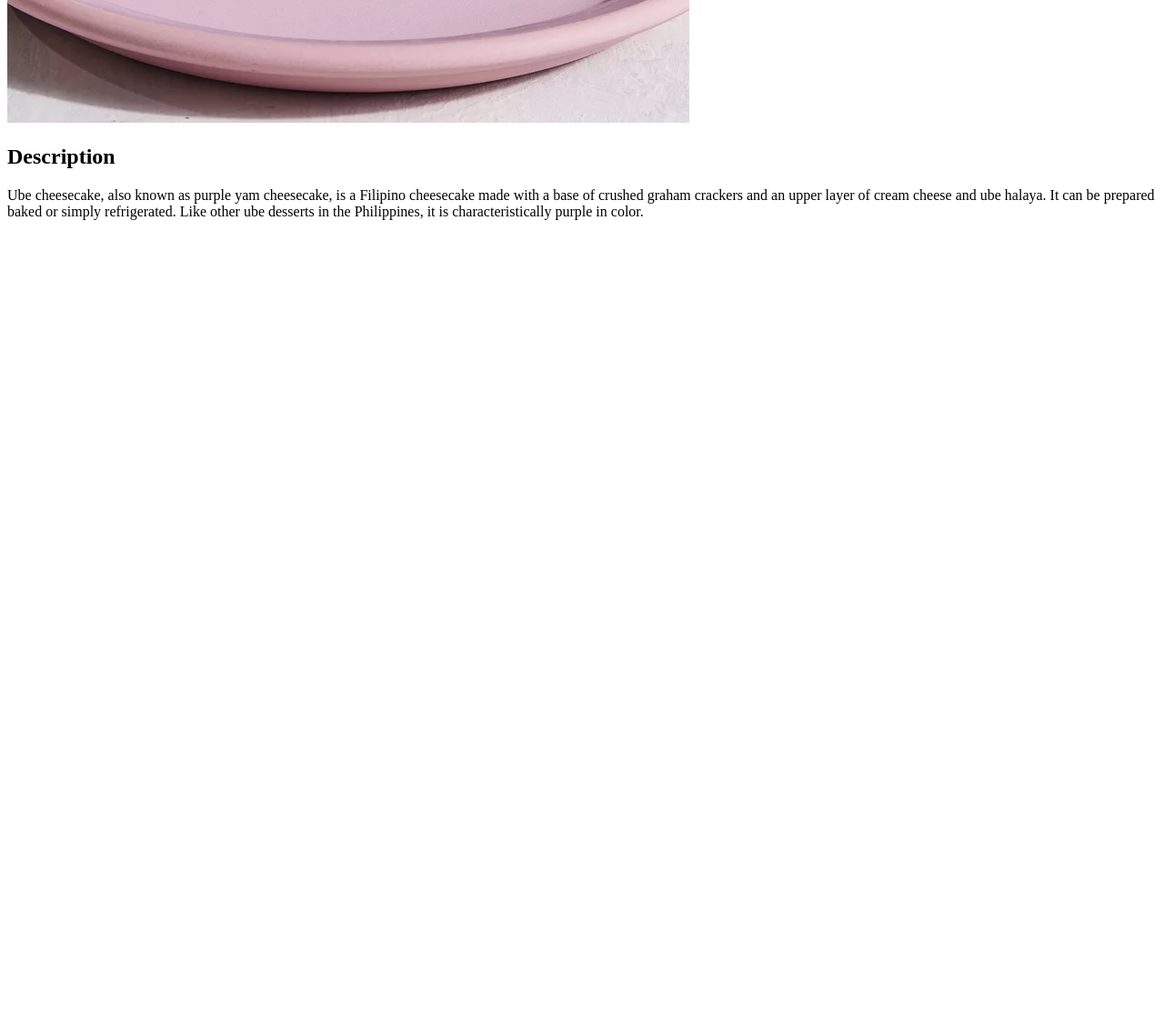
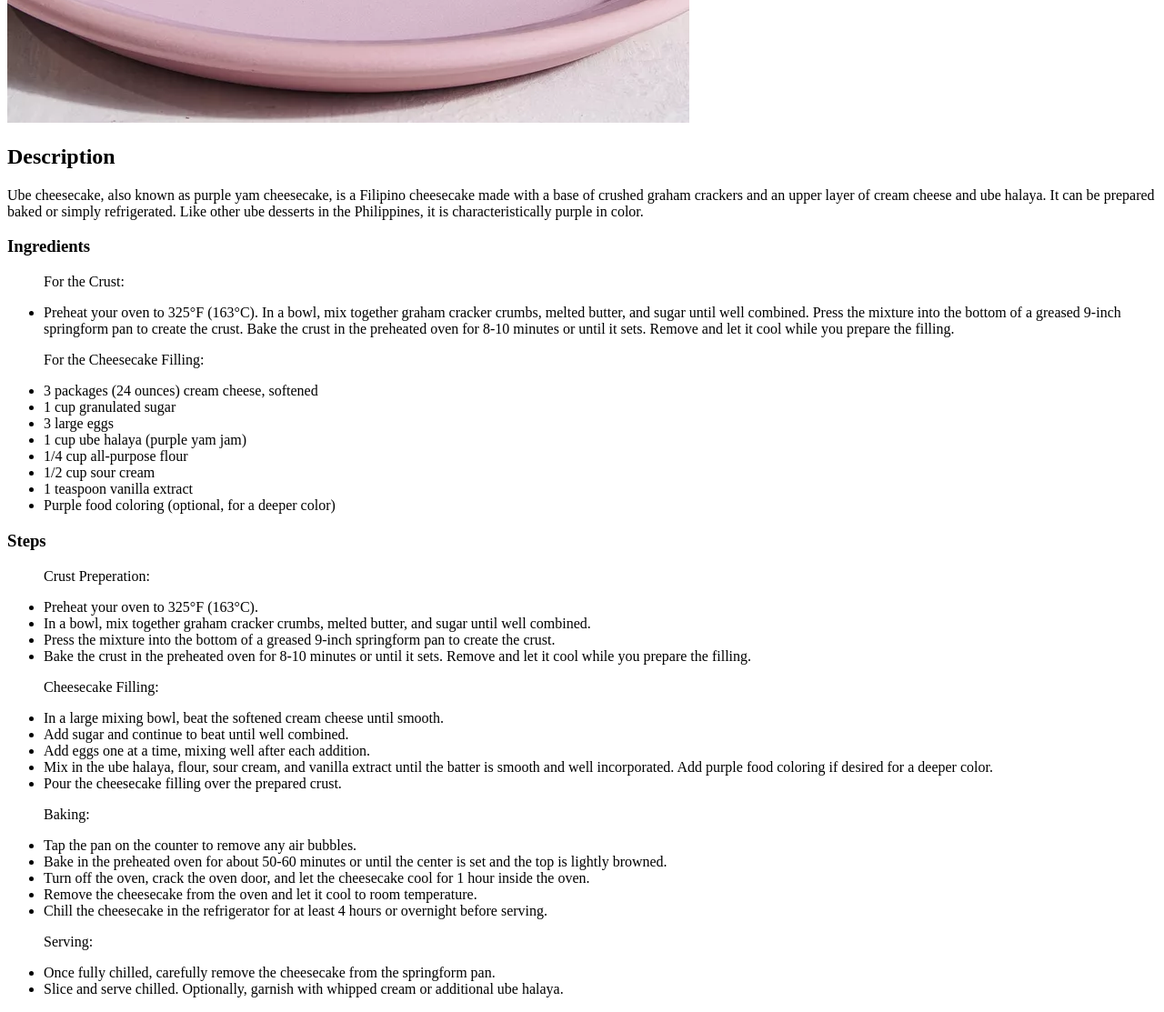
Before and after one commit to Sleepy-Leo/odin-recipes, a plain HTML site: page recipes/ube.html in a window 1280 px wide. Shown: the part 508-1621 px from the top of the page at 91% size. Before the commit the page ends 800 px from the top, so only its background shows below. Drawn offline with Linux system fonts and the light colour scheme.

Commit message:
Last of the progress regarding odin-recipes foundation. Added Ingredients and Steps to existing recipes, and a new page for Cinnamon Rolls.

```diff
--- a/recipes/ube.html
+++ b/recipes/ube.html
@@ -10,7 +10,57 @@
         <img src="ube.png" alt="A picture of Ube Cheesecake.">
 
         <h2>Description</h2>
+        <p>Ube cheesecake, also known as purple yam cheesecake, is a Filipino cheesecake made with a base of crushed graham crackers and an upper layer of cream cheese and ube halaya. It can be prepared baked or simply refrigerated. Like other ube desserts in the Philippines, it is characteristically purple in color.</p>
 
-        <p>Ube cheesecake, also known as purple yam cheesecake, is a Filipino cheesecake made with a base of crushed graham crackers and an upper layer of cream cheese and ube halaya. It can be prepared baked or simply refrigerated. Like other ube desserts in the Philippines, it is characteristically purple in color.</p>
+        <h3>Ingredients</h3>
+        <ul>
+            <p>For the Crust:</p>
+            <li>Preheat your oven to 325°F (163°C).
+
+                In a bowl, mix together graham cracker crumbs, melted butter, and sugar until well combined.
+
+                Press the mixture into the bottom of a greased 9-inch springform pan to create the crust.
+
+                Bake the crust in the preheated oven for 8-10 minutes or until it sets. Remove and let it cool while you prepare the filling.</li>
+
+            <p>For the Cheesecake Filling:</p>
+            <li>3 packages (24 ounces) cream cheese, softened</li>
+            <li>1 cup granulated sugar</li>
+            <li>3 large eggs</li>
+            <li>1 cup ube halaya (purple yam jam)</li>
+            <li>1/4 cup all-purpose flour</li>
+            <li>1/2 cup sour cream</li>
+            <li>1 teaspoon vanilla extract</li>
+            <li>Purple food coloring (optional, for a deeper color)</li>
+        </ul>
+
+        <h3>Steps</h3>
+        <ul>
+            <p>Crust Preperation:</p>
+            <li>Preheat your oven to 325°F (163°C).
+
+            <li>In a bowl, mix together graham cracker crumbs, melted butter, and sugar until well combined.</li>
+
+            <li>Press the mixture into the bottom of a greased 9-inch springform pan to create the crust.</li>
+
+            <li>Bake the crust in the preheated oven for 8-10 minutes or until it sets. Remove and let it cool while you prepare the filling.</li>
+            <p>Cheesecake Filling:</p>
+            <li>In a large mixing bowl, beat the softened cream cheese until smooth.</li>
+            <li>Add sugar and continue to beat until well combined.</li>
+            <li>Add eggs one at a time, mixing well after each addition.</li>
+            <li>Mix in the ube halaya, flour, sour cream, and vanilla extract until the batter is smooth and well incorporated. Add purple food coloring if desired for a deeper color.</li>
+            <li>Pour the cheesecake filling over the prepared crust.</li>
+
+            <p>Baking:</p>
+            <li>Tap the pan on the counter to remove any air bubbles.</li>
+            <li>Bake in the preheated oven for about 50-60 minutes or until the center is set and the top is lightly browned.</li>
+            <li>Turn off the oven, crack the oven door, and let the cheesecake cool for 1 hour inside the oven.</li>
+            <li>Remove the cheesecake from the oven and let it cool to room temperature.</li>
+            <li>Chill the cheesecake in the refrigerator for at least 4 hours or overnight before serving.</li>
+
+            <p>Serving:</p>
+            <li>Once fully chilled, carefully remove the cheesecake from the springform pan.</li>
+            <li>Slice and serve chilled. Optionally, garnish with whipped cream or additional ube halaya.</li>
+        </ul>
     </body>
 </html>
```
Also changed, not shown: index.html (+2 -1 lines), recipes/bp.html (+29 -1 lines), recipes/cinn-roll.html (added, +68 -0 lines), recipes/cinrol.png (added).
